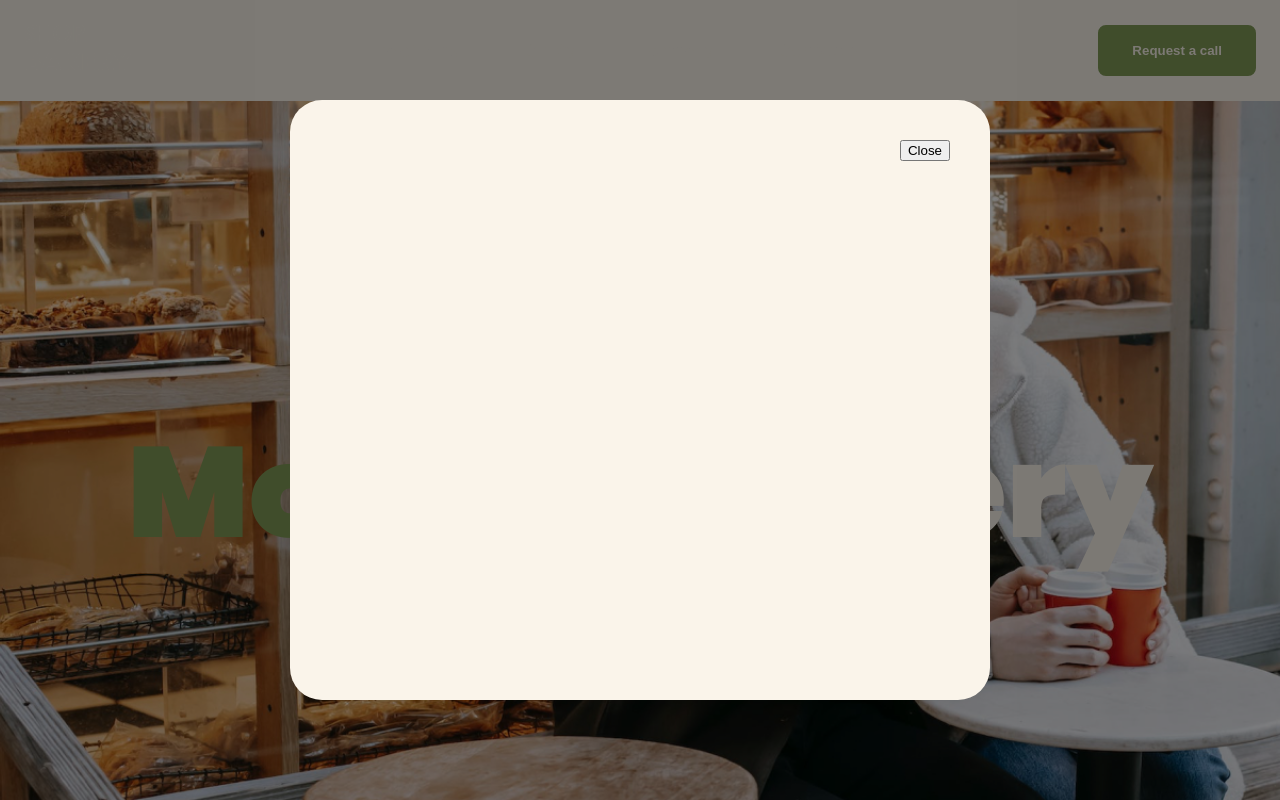
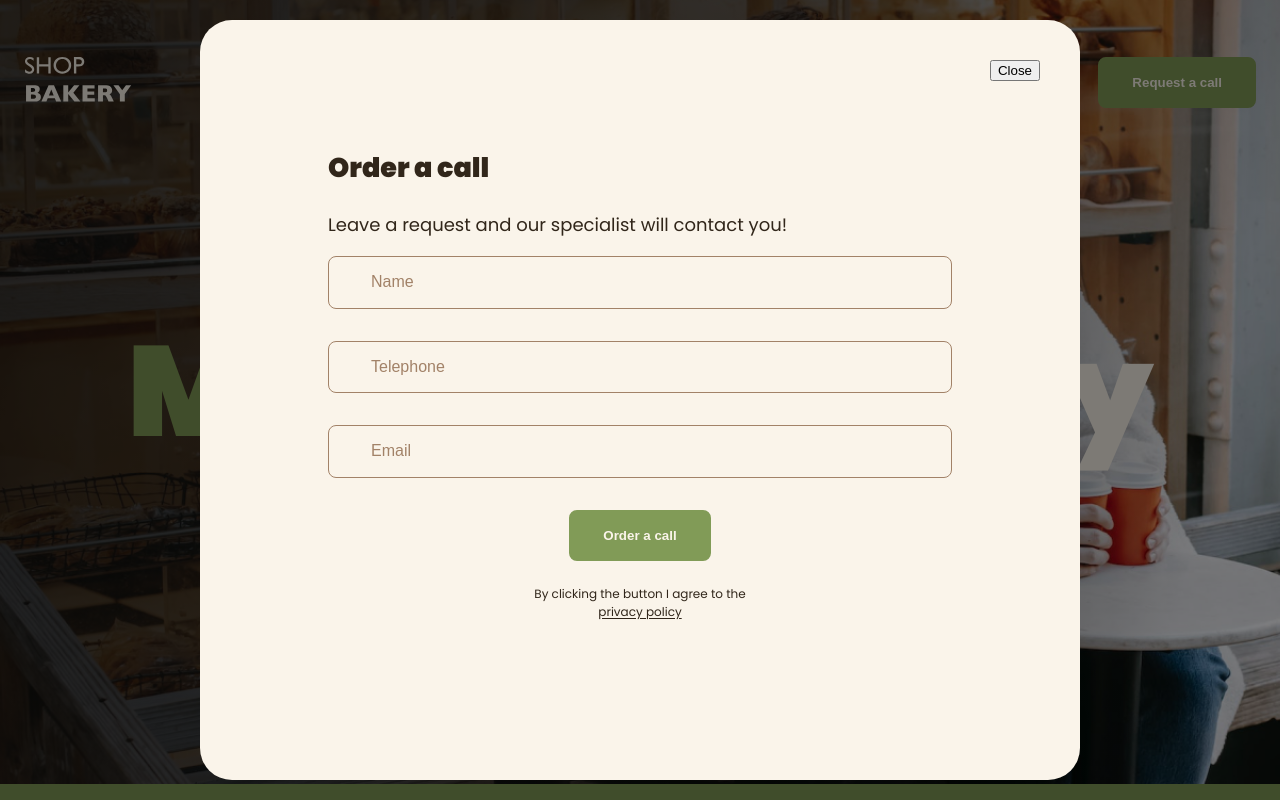
Before and after one commit to mariia2324/Bakery, a plain HTML site: page index.html in a window 1280 px wide. Shown: the top 800 px of the page. Drawn offline with Linux system fonts and the light colour scheme.

Commit message:
Enhance index.html and styles.css with new form elements and styling for improved user interaction

```diff
--- a/index.html
+++ b/index.html
@@ -16,7 +16,7 @@
 
 </head>
 <body>
-   <header>
+   <header class="header">
         <div class="container">
             <div class="header-container">
                 <nav class="header-nav">
@@ -74,7 +74,7 @@
                      <div>
                         <h3 class="chef-title"> Olga</h3>
                         <div class="chef-text">
-                        <p class="chef-text">Hello, I'm Nastya!</p>
+                        <p class="chef-text">Hello, I'm Olga!</p>
                         <p class="chef-text">For 10 years, I've been bringing interesting and delicious ideas to life. </p>
                         <p class="chef-text">I'll bake the most delicious products for you!</p>
                         </div>
@@ -132,7 +132,7 @@
                             </li>
                             <li class="format-item">
                                 <article class="format-card">
-                                <h3 class="format-title">handlebar</h3>
+                                <h3 class="format-title">Handlebar</h3>
                                     <div class="format-text">
                                         <p>Area up to 120m2</p>
                                         <p>Menu: expanded menu</p>
@@ -157,6 +157,22 @@
                     <div class="contact-forma">
                         <h2 class="contact-title section-title">Join the bakery network</h2>
                         <p>Fill out the form so we can contact you!</p>
+                     <form name="modal-form" autocomplete="off" >
+        <div class="form-field">
+            <label class ="form-label visually-hidden" for="user-name"> Your name</label>
+            <input class="form-input" type="text" id="user-name" name="user-name" placeholder="Name" required minlength="2" maxlength="20"/>
+        </div>
+        <div class="form-field">
+            <label class ="form-label visually-hidden" for="user-tel"> Telephone</label>
+            <input class="form-input" type="tel" id="user-tel" name="user-tel"placeholder="Telephone" required pattern="^\+[0-9]{12}"/>
+        </div>
+        <div class="form-field">
+            <label class ="form-label visually-hidden" for="user-email"> Email</label>
+            <input class="form-input" type="email" id="user-email" name="user-email" placeholder="Email" required/>
+        </div>
+        <button class="form-button button" type="submit"> Order a call</button>
+        <p class="form-terms">By clicking the button I agree to the <a class="form-terms-link" href="£"> privacy policy</a></p>
+    </form>
                     </div>
                     <iframe class="contact-map" src="https://www.google.com/maps/embed?pb=!1m18!1m12!1m3!1d2540.1636289098733!2d30.4912733!3d50.4566776!2m3!1f0!2f0!3f0!3m2!1i1024!2i768!4f13.1!3m3!1m2!1s0x40d4ce637c006b2d%3A0xaf86385f19996ff0!2z0LLRg9C70LjRhtGPINCh0ZbRh9C-0LLQuNGFINCh0YLRgNGW0LvRjNGG0ZbQsiwgNTQsINCa0LjRl9CyLCDQo9C60YDQsNGX0L3QsCwgMDIwMDA!5e0!3m2!1suk!2sie!4v1759751446271!5m2!1suk!2sie"
                     width="603"
@@ -219,7 +235,24 @@
 <div class="backdrop">
     <div class="modal">
         <button class="modal-btn-close" type="button"> Close </button>
-
+        <h2>Order a call</h2>
+        <p>Leave a request and our specialist will contact you!</p>
+    <form name="contact-form" autocomplete="off" novalidate>
+        <div class="form-field">
+            <label class ="form-label visually-hidden" for="user-name"> Your name</label>
+            <input class="form-input" type="text" id="user-name" name="user-name" placeholder="Name"/>
+        </div>
+        <div class="form-field">
+            <label class ="form-label visually-hidden" for="user-tel"> Telephone</label>
+            <input class="form-input" type="tel" id="user-tel" name="user-tel"placeholder="Telephone"/>
+        </div>
+        <div class="form-field">
+            <label class ="form-label visually-hidden" for="user-email"> Email</label>
+            <input class="form-input" type="email" id="user-email" name="user-email" placeholder="Email"/>
+        </div>
+        <button class="form-button button" type="submit"> Order a call</button>
+        <p class="form-terms">By clicking the button I agree to the <a class="form-terms-link" href="£"> privacy policy</a></p>
+    </form>
     </div>
 </div>
 <script src="./js/modal.js"></script>
--- a/styles.css
+++ b/styles.css
@@ -45,6 +45,12 @@ ul {list-style-type: none;
     padding: 0;
     margin: 0;}
 
+.visually-hidden {position: absolute;
+  width: 1px; height: 1px;
+  overflow: hidden;
+  left: -10000px;
+  top:auto}
+
 body {
     color: var(--color-primery-dark);
     font-family: "Poppins", sans-serif;
@@ -75,10 +81,19 @@ address
 .button:hover {background-color: transparent;color: var(--color-brand-dark);cursor: pointer; }
 
 /* link */
-.link {color: var(--color-primery-light); line-height: 1.5;text-decoration: none;}
+.link {color: var(--color-primery-light);
+  line-height: 1.5;text-decoration: none;
+transition: color 0.3s;}
 .link:hover {color:var(--color-brand);}
 
+
 /* header */
+.header { position: absolute;
+top: 0;
+left: 0;
+padding-top: 32px;
+width: 100%;
+}
 .header-container {display: flex;align-items: center; gap: 40px;}
 .header-nav {display: flex; flex-grow: 1; align-items: center;gap: 40px;}
 .header-menu {display: flex; gap: 64px;flex-grow: 1; justify-content: center;}
@@ -90,7 +105,10 @@ address
 
 .section-title {color: var(--primery-dark);}
 
-.hero-section {padding: 272px 0; background-image: url(./images/hero-section-background.jpg); background-repeat: no-repeat; background-position: center top; background-size:cover ;}
+.hero-section {padding: 272px 0; background-image: linear-gradient(102.76deg, rgba(18, 18, 17, 0.78) 2.03%
+2.03%
+, rgba(18, 18, 17, 0.6) 58.46%, rgba(18, 18, 17, 0) 90.36%), url(./images/hero-section-background.jpg); background-repeat: no-repeat; background-position: center top; background-size:cover ;
+}
 
 
 /* advantages-section */
@@ -153,12 +171,17 @@ box-shadow:  -16px 16px 0 0 var(--color-primery-light), -16px 16px 0 2px var(--c
 .format-text {font-size: 14px;font-weight: 300;}
 .format-card { height: 444px;
   border: 1px solid lightblue;
+    border-radius: 16px;
    padding: 24px ;
    background-image: linear-gradient(
     180deg,
     rgba(49,38,26,0) 55.21%,
     rgba(49, 38, 26, 0.71) 72.92%,
-    var(--color-primery-dark) 100%) ;}  /* remove */
+    var(--color-primery-dark) 100%);
+    transition: transform 0.3s;
+
+  }  /* remove */
+.format-card:hover {transform: scale(1.05);}
 .formats-list {display: flex; gap:20px ;}
 .format-item {flex-basis: calc((100% - 40px) / 3);}
 
@@ -241,14 +264,43 @@ position: relative;}
         display: flex;
         align-items: center;
         justify-content: center;
+        padding: 20px 0;
+        transition: opacity 0.3s; visibility: 0.3s;
         }
     .backdrop.is-hidden {display: none;}
 
-    .modal {width: 700px;
-      height: 600px;
+    .modal {width: 100%; max-width: 880px;
+      height: 100%; max-height: 880px;
       background-color: var(--color-primery-light);
       border-radius: 32px;
-      position: relative;}
+      position: relative;
+    padding: 128px;}
     .modal-btn-close {position: absolute;
       top: 40px;
-      right: 40px;}
+      right: 40px;
+    overflow-y: auto;}
+
+      /* form */
+      .form-field { margin-bottom: 32px;}
+      .form-input {padding: 16px 42px;
+      font-size: 16px;
+      line-height: 1.17;
+      width: 100%;
+      border: 1px solid var(--color-secondary-dark);
+      border-radius: 8px;
+    background-color: transparent;}
+    .form-input:focus {border-color: var(--color-brand);
+    outline: none;}
+    .form-input::placeholder {color: var(--color-secondary-dark);
+    font-size: 16px;line-height: 1.17;}
+    .form-input:focus::placeholder {color: var(--color-brand-dark);}
+    .form-label {display: block; top: 16px; left: 42px;}
+    .form-button {display: block; margin:0 auto 24px;}
+    .form-terms {font-weight: 500; font-size: 12px;
+      line-height: 1.5;
+      text-align: center;
+      color: var(--color-primery-dark);
+    max-width: 220px;
+  margin: 0 auto;}
+  .form-terms-link {color: var(--color-primery-dark);
+  text-underline-offset: 2px;}
```
Also changed, not shown: 1 other file.
